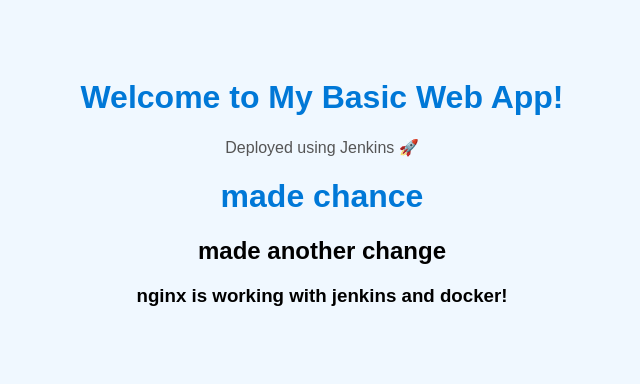
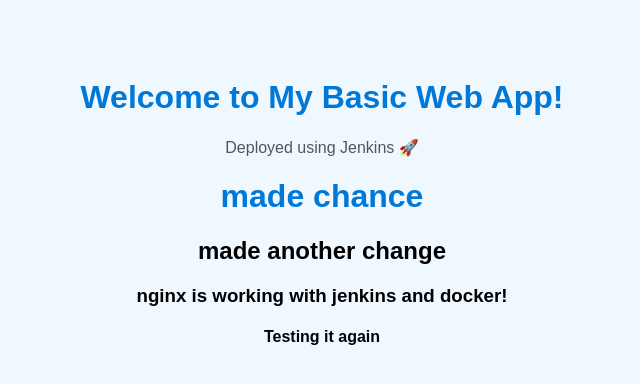
Before and after one commit to delaroth/devopsAssignment, a plain HTML site: page webApp/index.html in a window 1280 px wide. Shown: the whole page, without its empty margins (318-958 px from the left). Drawn offline with Linux system fonts and the light colour scheme.

Commit message:
Update index.html

```diff
--- a/webApp/index.html
+++ b/webApp/index.html
@@ -12,6 +12,7 @@
     <h1>made chance</h1>
     <h2>made another change</h2>
     <h3>nginx is working with jenkins and docker!</h3>
+    <h4>Testing it again</h4>
     <script src="script.js"></script>
 </body>
 </html>
```
